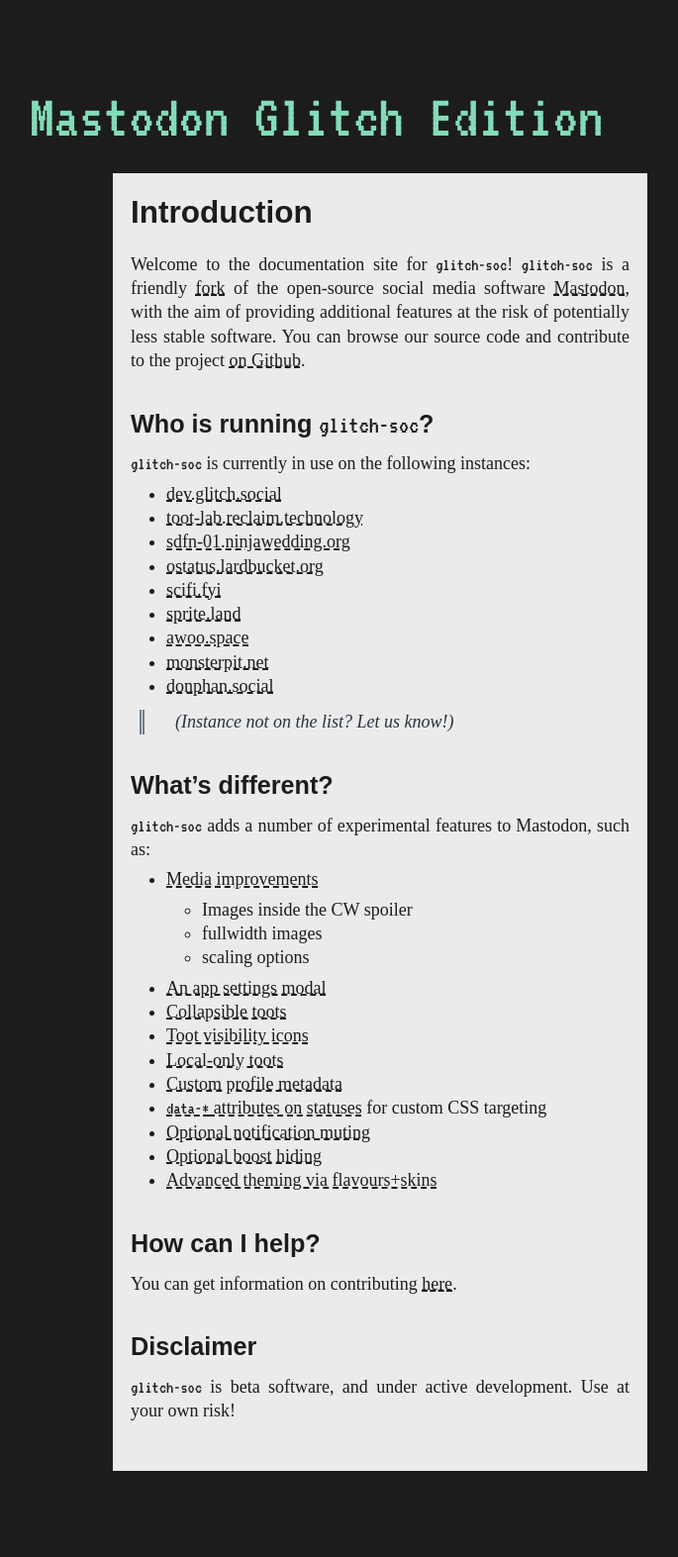
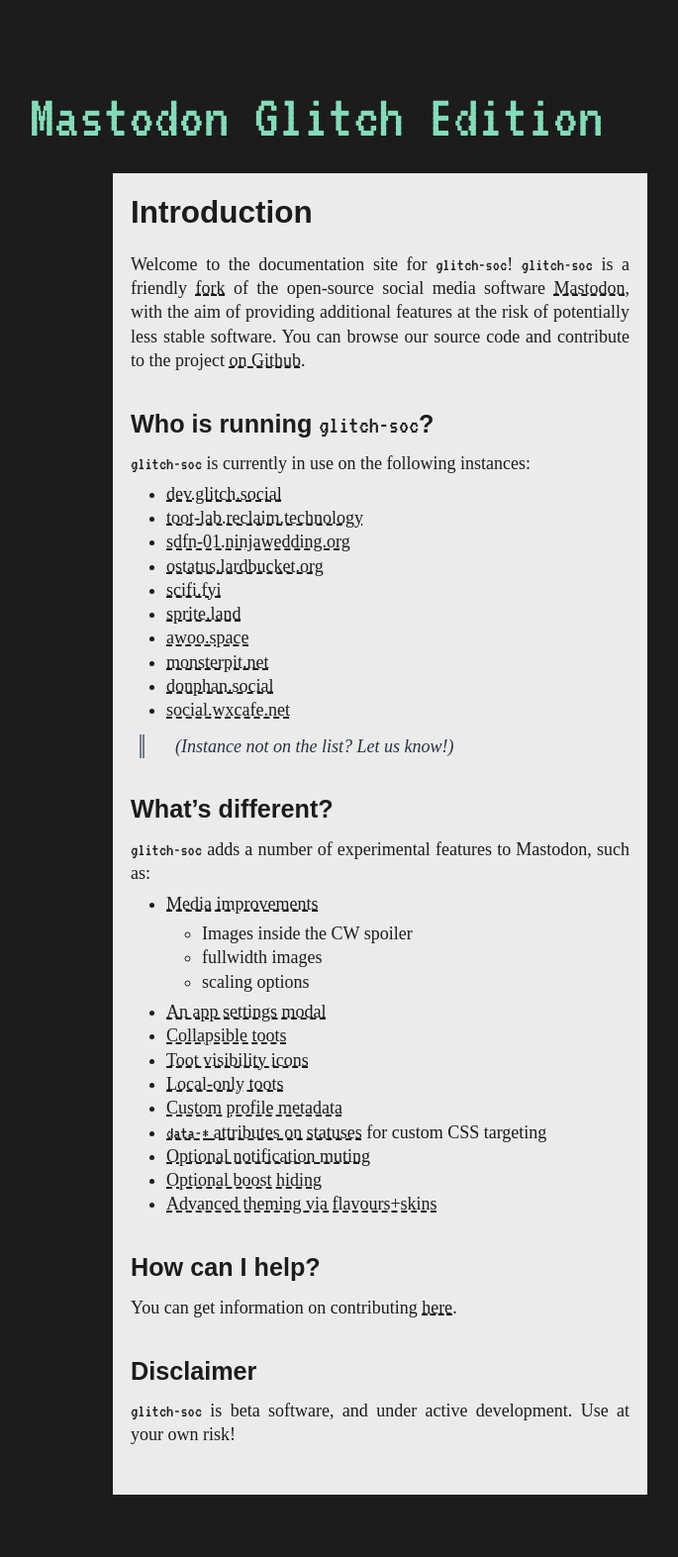
Before and after one commit to glitch-soc/docs, a Jekyll site: the page built from index.md, in a window 1280 px wide. Shown: the whole page at 99% size, without its empty margins (256-941 px from the left). Built offline with Jekyll 4.4.1, drawn with Linux system fonts in a browser that asks for light colours; some web fonts are replaced; our own code applies the rules of GitHub Pages for plain Markdown files; before the commit the page ends 1549 px from its top, so only the background shows below that.

Commit message:
Add wxcafe to the list of instances using glitch-soc

```diff
--- a/index.md
+++ b/index.md
@@ -19,6 +19,7 @@ You can browse our source code and contribute to the project [on Github][glitch-
 - [awoo.space](https://awoo.space)
 - [monsterpit.net](https://monsterpit.net)
 - [donphan.social](https://donphan.social)
+- [social.wxcafe.net](https://social.wxcafe.net)
 
 
 >   (Instance not on the list? Let us know!)
```
